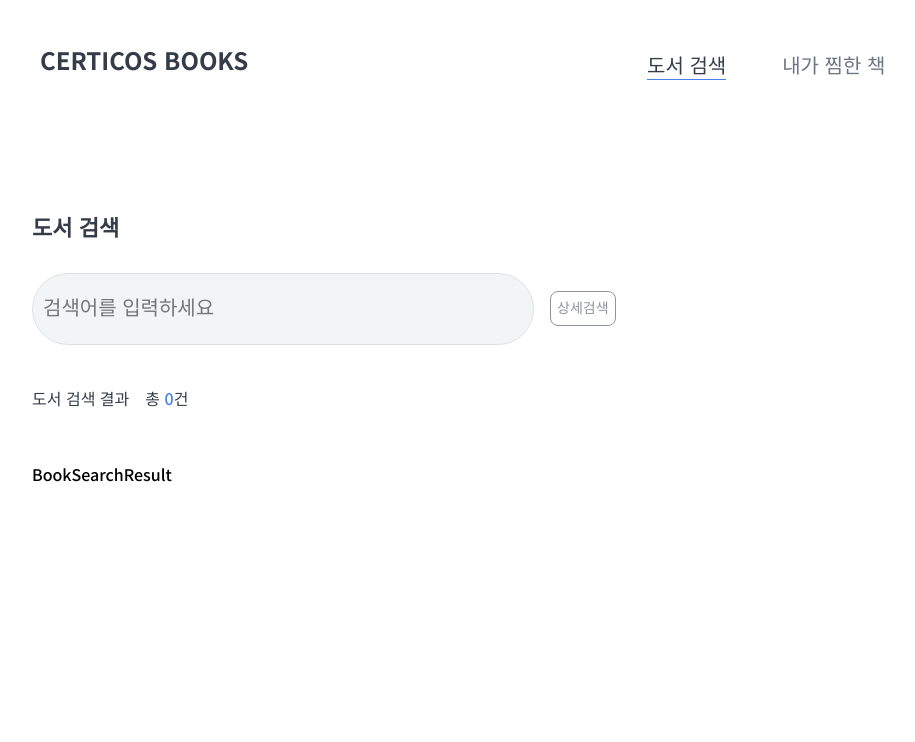
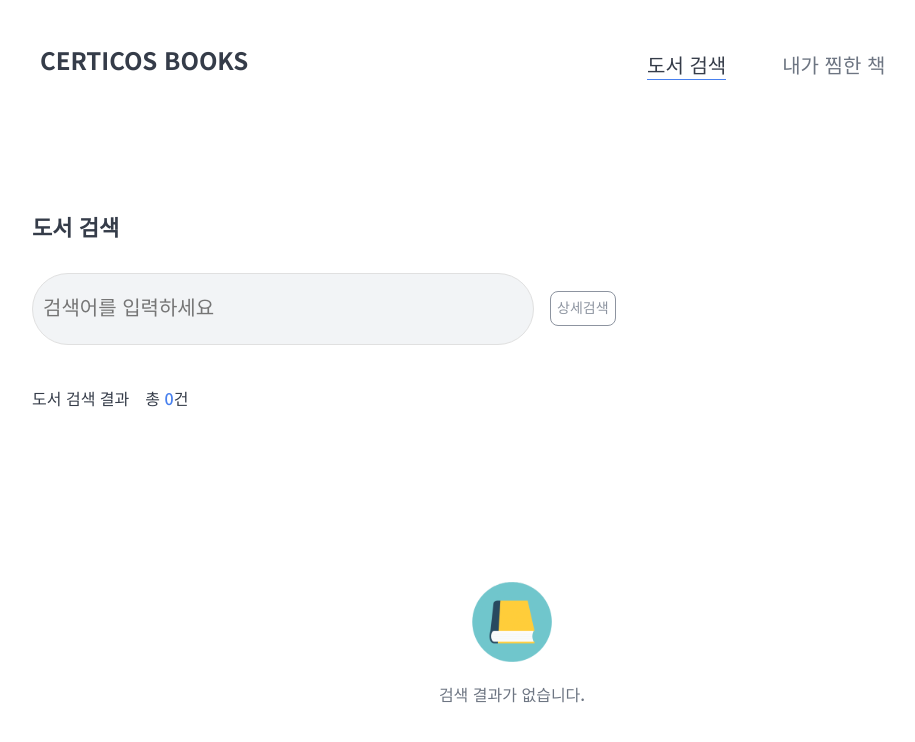
Before and after one commit to G-C62/cdri-books-NamSeeWook, a Next.js app: page /books in a window 1280 px wide. Shown: the top 742 px of the page, without its empty margins (128-1043 px from the left). Built offline with nearby package versions, Linux system fonts and the light colour scheme.

Commit message:
Add book result component

```diff
--- a/src/app/page.tsx
+++ b/src/app/page.tsx
@@ -1,5 +1,6 @@
 import { LightGrayButton, PrimaryButton, TextButton } from "@/components/Button";
 import { LikeIcon } from "@/components/icons";
+import { EmptyBook } from "@/components/icons/EmptyBook";
 import { Title1 } from "@/components/Typography";
 
 export default function Home() {
@@ -12,6 +13,7 @@ export default function Home() {
       <PrimaryButton>구매하기</PrimaryButton>
       <LightGrayButton arrow="up">상세보기</LightGrayButton>
       <LightGrayButton arrow="down">상세보기</LightGrayButton>
+      <EmptyBook/>
     </div>
   );
 }
--- a/src/books/components/BookSearchResult.tsx
+++ /dev/null
@@ -1,3 +0,0 @@
-export default function BookSearchResult() {
-  return <div>BookSearchResult</div>;
-}
--- /dev/null
+++ b/src/books/components/BookSearchResult/BookSearchResultEmpty/index.tsx
@@ -0,0 +1,12 @@
+import { EmptyBook } from "@/components/icons/EmptyBook";
+import { Caption } from "@/components/Typography";
+import { VStack } from "@/components/VStack";
+
+export function BookSearchResultEmpty() {
+  return (
+    <VStack style={{marginTop: '120px', alignItems: 'center', gap: '8px'}} >
+      <EmptyBook/>
+      <Caption color="secondary">검색 결과가 없습니다.</Caption>
+    </VStack>
+  );
+}
--- /dev/null
+++ b/src/books/components/BookSearchResult/BookSearchResultItem/index.tsx
@@ -0,0 +1,13 @@
+import { HStack } from "@/components/HStack";
+
+interface BookSearchResultItemProps {
+  item: any
+}
+
+export function BookSearchResultItem({item}: BookSearchResultItemProps) {
+  return (
+    <HStack>
+      책 데이터
+    </HStack>
+  );
+}
--- /dev/null
+++ b/src/books/components/BookSearchResult/index.tsx
@@ -0,0 +1,18 @@
+import { VStack } from "@/components/VStack"
+import { BookSearchResultEmpty } from "./BookSearchResultEmpty"
+import { BookSearchResultItem } from "./BookSearchResultItem"
+
+interface BookSearchResultProps {
+  data: any
+}
+export default function BookSearchResult({data}: BookSearchResultProps) {
+  if(!data) return <BookSearchResultEmpty />
+
+  return (
+    <VStack>
+    {data.map((item: any) => (
+      <BookSearchResultItem key={item.id} item={item} />
+    ))}
+  </VStack>
+  )
+}
--- a/src/components/HStack.tsx
+++ b/src/components/HStack.tsx
@@ -2,12 +2,13 @@ import { ComponentPropsWithoutRef } from "react";
 
 type DivProps = ComponentPropsWithoutRef<'div'>
 
-export function HStack({ children, ...rest }: DivProps) {
+export function HStack({ children, style,...rest }: DivProps) {
   return <div style={{
     display: 'flex',
     flexDirection: 'row',
     width: '100%',
     height: '100%',
+    ...style
   }}
   {...rest}
   >{children}</div>;
--- a/src/components/VStack.tsx
+++ b/src/components/VStack.tsx
@@ -2,13 +2,13 @@ import { ComponentPropsWithoutRef } from "react";
 
 type DivProps = ComponentPropsWithoutRef<'div'>
 
-export function VStack({ children, ...rest }: DivProps) {
+export function VStack({ children, style, ...rest }: DivProps) {
   return <div
   style={{
     display: 'flex',
     flexDirection: 'column',
     width: '100%',
-
+    ...style
   }}
   {...rest}
   >{children}</div>;
--- /dev/null
+++ b/src/components/icons/EmptyBook.tsx
@@ -0,0 +1,14 @@
+import icon_book from "@/assets/icons/icon_book.svg";
+import Image from "next/image";
+
+interface EmptyBookProps {
+  width?: number;
+  height?: number;
+}
+
+export function EmptyBook({ width = 80, height = 80 }: EmptyBookProps) {
+  return <Image
+  width={width}
+  height={height}
+  src={icon_book} alt="empty book" />;
+}
```
Also changed, not shown: src/assets/icons/icon_book.svg (added).
